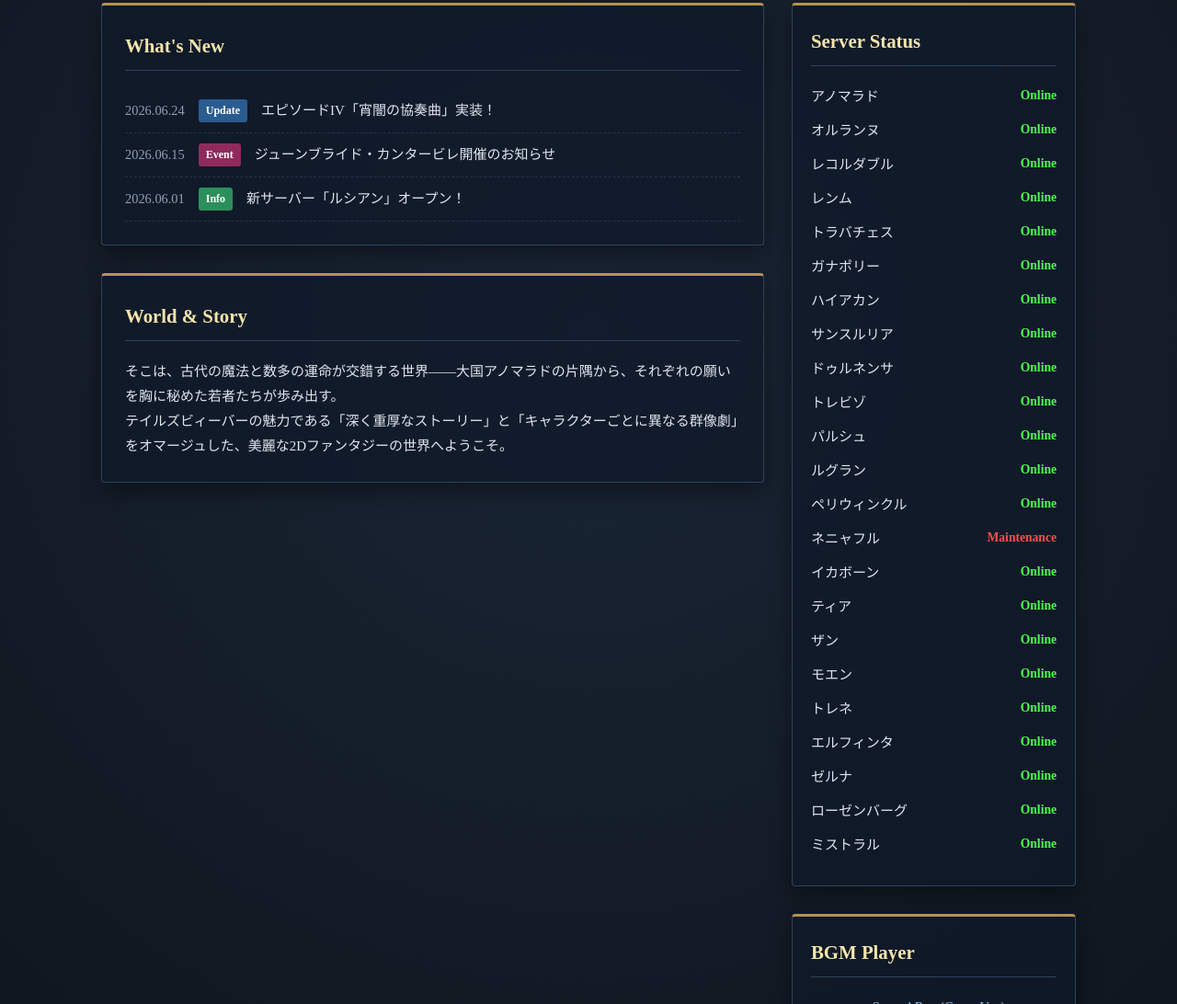
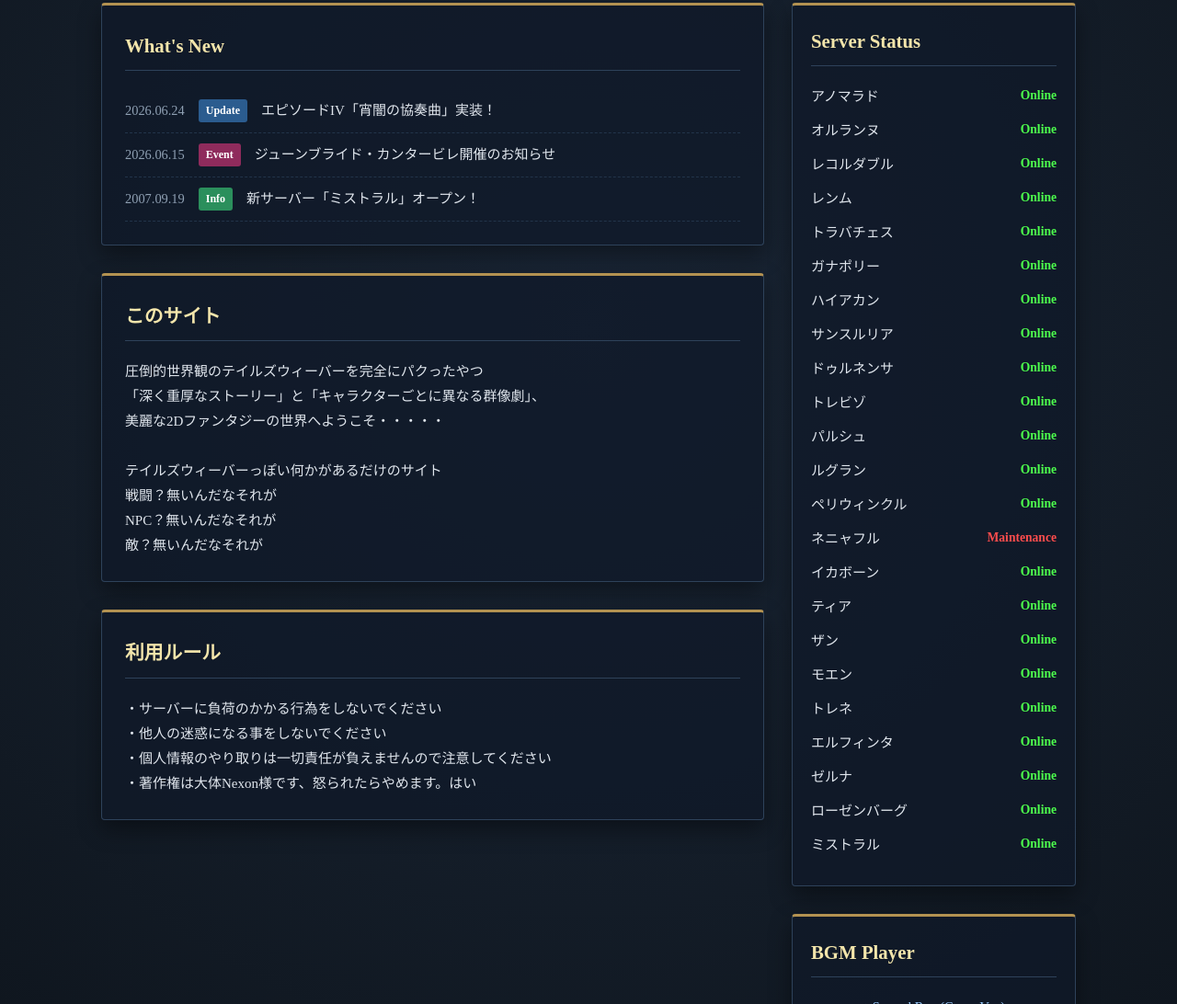
Before and after one commit to metuoh634/twb, a plain HTML site: page client/index.html in a window 1280 px wide. Shown: the part 625-1717 px from the top of the page at 92% size. Drawn offline with Linux system fonts and the light colour scheme.

Commit message:
-index.html

```diff
--- a/client/index.html
+++ b/client/index.html
@@ -307,15 +307,29 @@
 					</li>
 					<li><span class="date">2026.06.15</span><span class="tag event">Event</span> ジューンブライド・カンタービレ開催のお知らせ
 					</li>
-					<li><span class="date">2026.06.01</span><span class="tag info">Info</span> 新サーバー「ルシアン」オープン！</li>
+					<li><span class="date">2007.09.19</span><span class="tag info">Info</span> 新サーバー「ミストラル」オープン！</li>
 				</ul>
 			</section>
 
 			<section class="box-window">
-				<h3 class="box-title">World & Story</h3>
-				<p>そこは、古代の魔法と数多の運命が交錯する世界——大国アノマラドの片隅から、それぞれの願いを胸に秘めた若者たちが歩み出す。</p>
-				<p>テイルズビィーバーの魅力である「深く重厚なストーリー」と「キャラクターごとに異なる群像劇」をオマージュした、美麗な2Dファンタジーの世界へようこそ。</p>
+				<h3 class="box-title">このサイト</h3>
+				<p>圧倒的世界観のテイルズウィーバーを完全にパクったやつ</p>
+				<p>「深く重厚なストーリー」と「キャラクターごとに異なる群像劇」、</p>
+				<p>美麗な2Dファンタジーの世界へようこそ・・・・・</p><br>
+				<p>テイルズウィーバーっぽい何かがあるだけのサイト</p>
+				<p>戦闘？無いんだなそれが</p>
+				<p>NPC？無いんだなそれが</p>
+				<p>敵？無いんだなそれが</p>
 			</section>
+
+			<section class="box-window">
+				<h3 class="box-title">利用ルール</h3>
+				<p>・サーバーに負荷のかかる行為をしないでください</p>
+				<p>・他人の迷惑になる事をしないでください</p>
+				<p>・個人情報のやり取りは一切責任が負えませんので注意してください</p>
+				<p>・著作権は大体Nexon様です、怒られたらやめます。はい</p>
+			</section>
+
 		</main>
 
 		<!-- 右側：サイドバー -->
```
